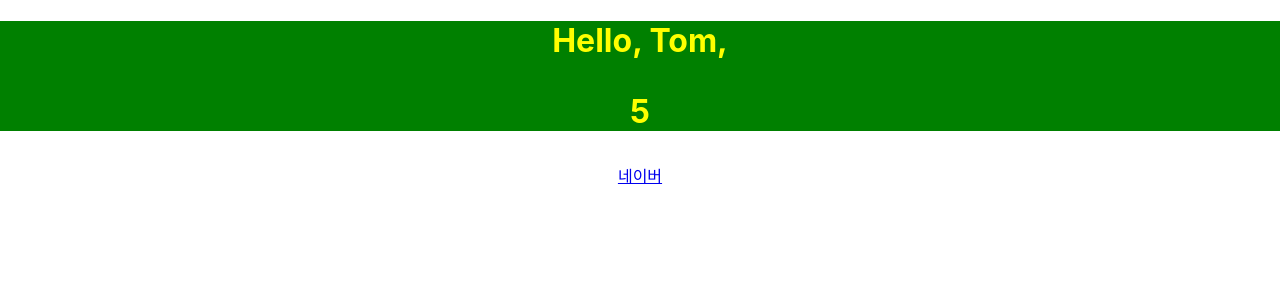
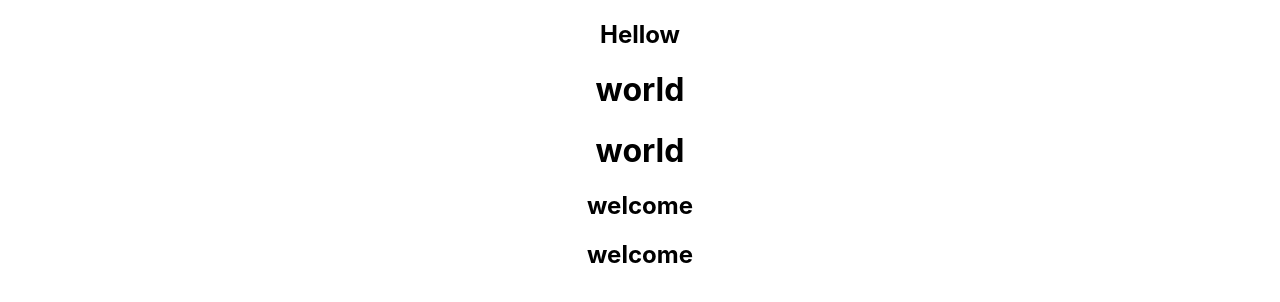
Before and after one commit to NBguys/react, a JavaScript app: page / in a window 1280 px wide. Shown: the top 302 px of the page. Built offline with nearby package versions, Linux system fonts and the light colour scheme; the HTML template or start-up script is replaced by a standard one.

Commit message:
React JS #4

```diff
--- a/src/App.js
+++ b/src/App.js
@@ -1,26 +1,13 @@
 import './App.css';
+import Hellow from './commponent/Hellow';
+import Welcome from './commponent/Welcome';
 
 function App() {
-  const name = "Tom";
-  const naver = {
-    name: "네이버",
-    url: "https:naver.com"
-  }
-
-  return (
-    <div className="App">
-      <h1
-        style={{
-          color: "yellow",
-          backgroundColor: "green",
-        }}
-      >
-        Hello, {name}, <p>{2 + 3}</p>
-
-      </h1>
-      <a href={naver.url}>{naver.name}</a>
-    </div>
-  );
+  return <div className='App'>
+    <Hellow></Hellow>
+    <Welcome></Welcome>
+    <Welcome></Welcome>
+  </div>
 }
 
 export default App;
--- /dev/null
+++ b/src/commponent/Hellow.js
@@ -0,0 +1,11 @@
+import World from "./World";
+
+export default function Hellow() {
+    return (
+        <div>
+            <h2>Hellow</h2>
+            <World></World>
+            <World></World>
+        </div>
+    )
+}
--- /dev/null
+++ b/src/commponent/Welcome.js
@@ -0,0 +1,3 @@
+export default function Welcome() {
+    return <h2>welcome</h2>;
+}
--- /dev/null
+++ b/src/commponent/World.js
@@ -0,0 +1,3 @@
+export default function World() {
+    return <h1>world</h1>
+}
```
